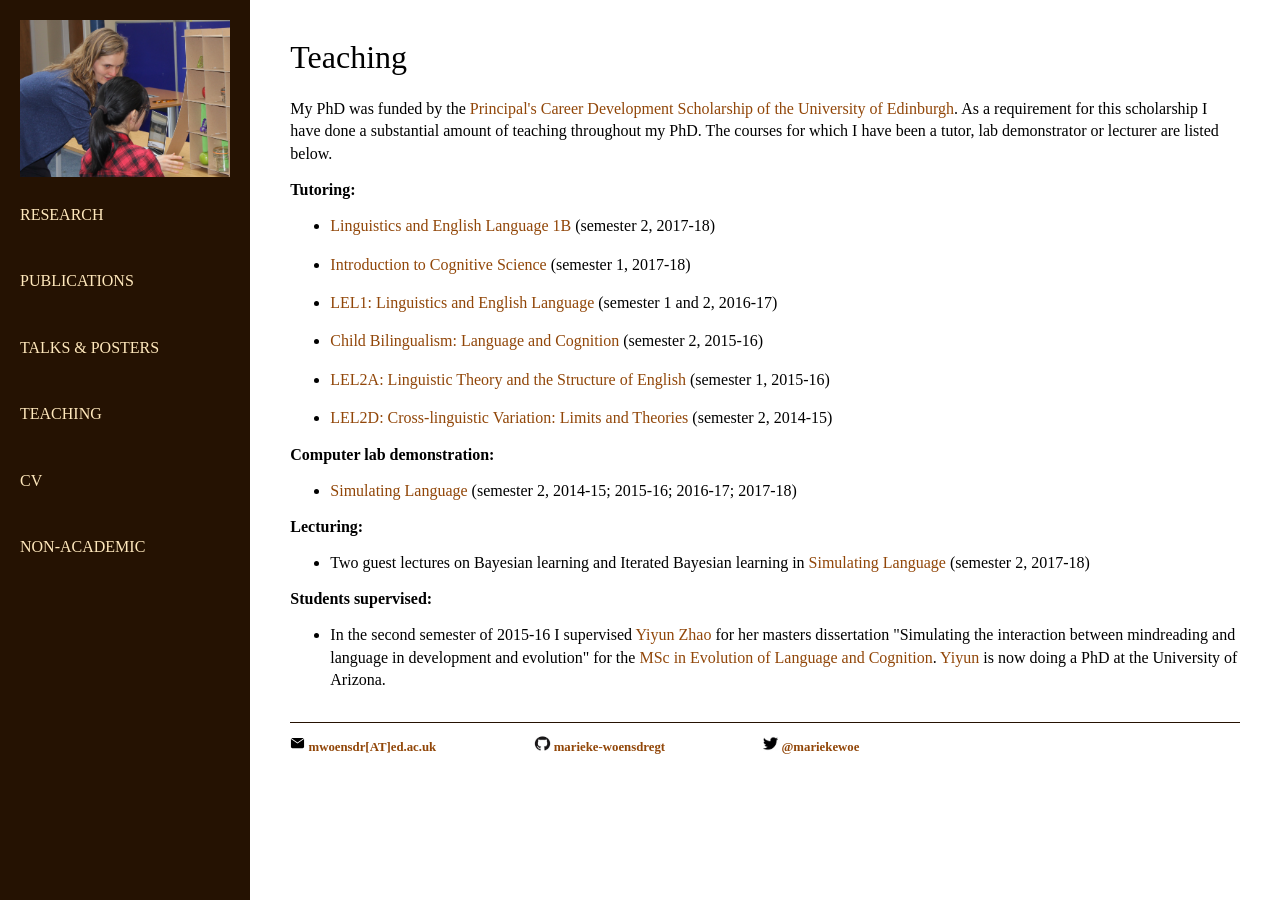
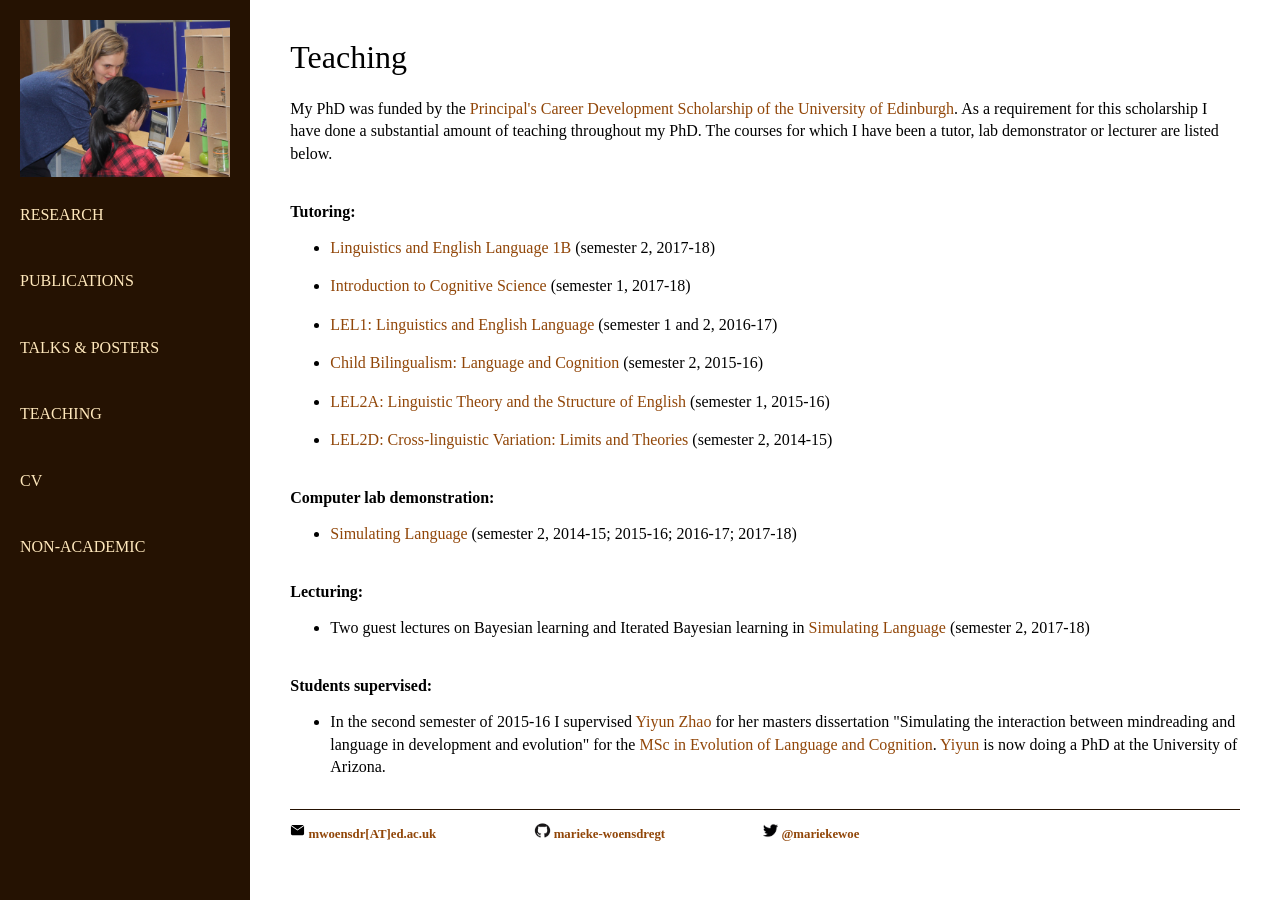
Before and after one commit to marieke-woensdregt/marieke-woensdregt.github.io, a Jekyll site: the page built from teaching/index.html, in a window 1280 px wide. Built offline with Jekyll 4.4.1, drawn with Linux system fonts in a browser that asks for light colours.

Commit message:
Update index.html

```diff
--- a/teaching/index.html
+++ b/teaching/index.html
@@ -4,7 +4,7 @@
 ---
 <div class="blurb">
 	<h1>Teaching</h1>
-	<p class="bottom-two">
+	<p class="bottom-one">
 		My PhD was funded by the
 		<a href="http://www.ed.ac.uk/student-funding/postgraduate/uk-eu/university-scholarships/development"> Principal's Career Development Scholarship of the University of Edinburgh</a>.
 		As a requirement for this scholarship I have done a substantial amount of teaching throughout my PhD.
@@ -28,7 +28,7 @@
 			<a href="http://www.ed.ac.uk/ppls/linguistics-and-english-language/current/undergraduate/handbooks/pre-honours/lel2a">
 				LEL2A: Linguistic Theory and the Structure of English</a>
 			(semester 1, 2015-16) </p></li>
-		<li><p class="bottom-two">
+		<li><p class="bottom-one">
 			<a href="http://www.ed.ac.uk/ppls/linguistics-and-english-language/current/undergraduate/handbooks/pre-honours/lel2d">
 				LEL2D: Cross-linguistic Variation: Limits and Theories</a>
 			(semester 2, 2014-15) </p></li>
@@ -37,7 +37,7 @@
 
 	<h3> Computer lab demonstration: </h3>
 	<ul>
-		<li><p class="bottom-two">
+		<li><p class="bottom-one">
 			<a href="http://www.drps.ed.ac.uk/17-18/dpt/cxlasc11113.htm">Simulating Language</a>
 			(semester 2, 2014-15; 2015-16; 2016-17; 2017-18) </p></li>
 	</ul>
@@ -45,7 +45,7 @@
 
 	<h3> Lecturing: </h3>
 	<ul>
-		<li><p class="bottom-two">
+		<li><p class="bottom-one">
 			Two guest lectures on Bayesian learning and Iterated Bayesian learning in
 			<a href="http://www.drps.ed.ac.uk/17-18/dpt/cxlasc11113.htm">Simulating Language</a>
 			(semester 2, 2017-18) </p></li>
```
